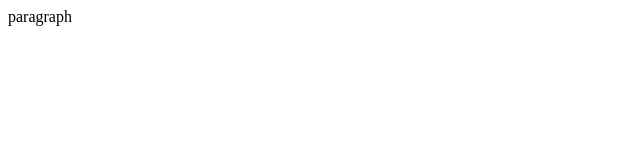
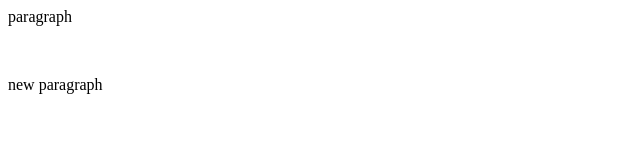
Before and after one commit to Vandanatejwani/first-project, a plain HTML site: page index.HTML in a window 1280 px wide. Shown: the whole page, without its empty margins (0-640 px from the left). Drawn offline with Linux system fonts and the light colour scheme.

Commit message:
add new para

```diff
--- a/index.HTML
+++ b/index.HTML
@@ -1 +1,3 @@
 <p>paragraph</p>
+<br>
+<p>new paragraph</p>
```
